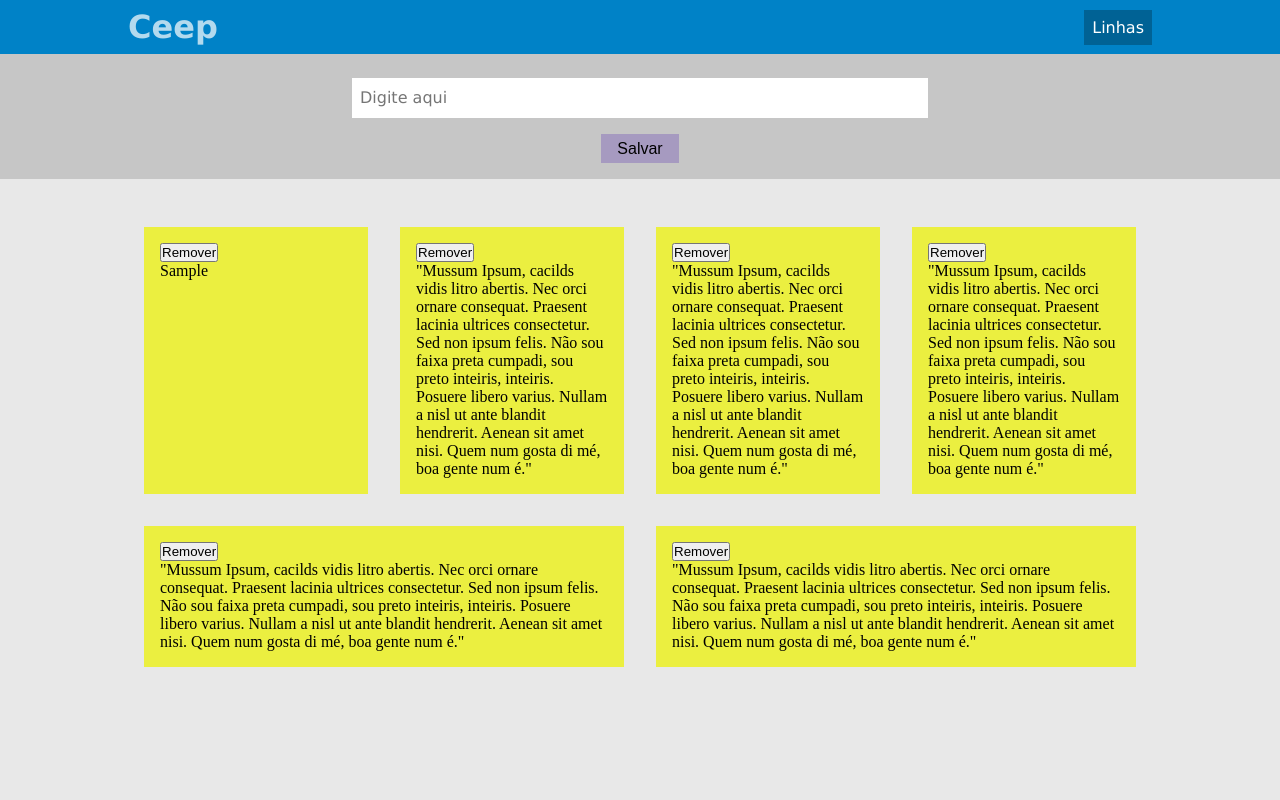
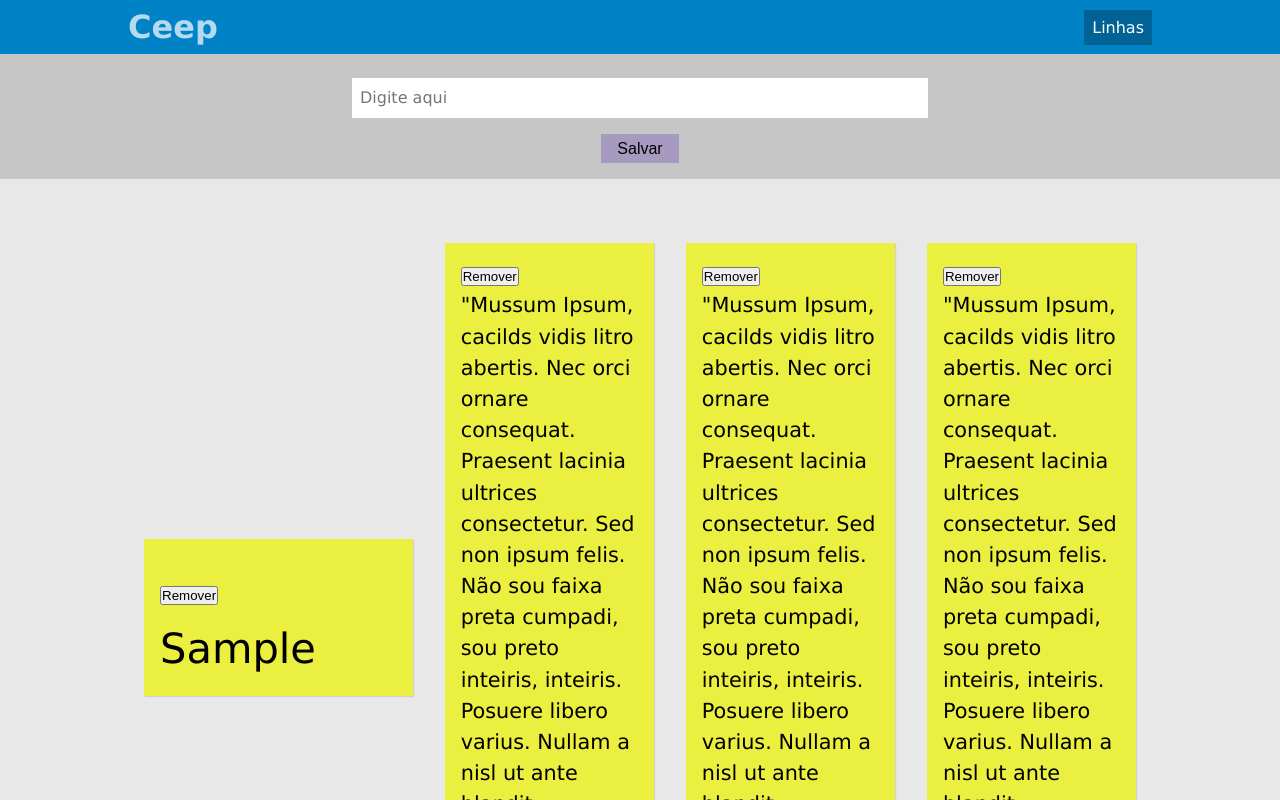
Before and after one commit to raigomes/WD47-Ceep, a plain HTML site: page principal.html in a window 1280 px wide. Both pictures are taken after typing "Sample" into the empty fields and a click on the input "Salvar". Shown: the top 800 px of the page. Drawn offline with Linux system fonts and the light colour scheme.

Commit message:
Incluindo variações de tamanho da fonte do cartão via JS

```diff
--- a/css/cartao.css
+++ b/css/cartao.css
@@ -19,4 +19,22 @@
 		vertical-align: top;
 	}
 
+	.cartao--textoPequeno {
+		font-size: 1em;
+		width: 11em;
+		flex-basis: 11em;
+	}
+
+	.cartao--textoMedio {
+		font-size: 1.5em;
+		width: 9em;
+		flex-basis: 9em;
+	}
+
+	.cartao--textoGrande {
+		font-size: 2em;
+		width: 6em;
+		flex-basis: 6em;
+	}
+
 }
--- /dev/null
+++ b/css/mural.css
@@ -0,0 +1,16 @@
+.mural {
+	font-size: 1.2 rem;
+}
+
+@media (min-width: 610px) {
+	.mural {
+		align-items: flex-start;
+	}
+}
+
+@media (min-width: 900px) {
+	.mural {
+		align-items: center;
+		font-size: 1.3rem;
+	}
+}
--- a/js/principal.js
+++ b/js/principal.js
@@ -55,9 +55,12 @@ $(".novoCartao").submit(function(event){
 		var conteudoTag = $("<p>").addClass("cartao-conteudo")
 								.append(conteudo);
 
+		var tipoCartao = decideTipoCartao(conteudo);
+
 		//Acrescenta o append para colocar a div opcoes no cartao
 		$("<div>").attr("id", "cartao_" + contador)
 				.addClass("cartao")
+				.addClass(tipoCartao)
 				.append(opcoes)
 				.append(conteudoTag)
 				.prependTo(".mural");
@@ -71,3 +74,29 @@ function formatText (content) {
 			   .replace(/\*\*(.*)\*\*/g,"<b>$1</b>") //Negrito com **Texto**
 			   .replace(/\*(.*)\*/g,"<em>$1</em>"); //Italico com *Texto*
 }
+
+/* Tamanho dos textos dos cartoes*/
+function decideTipoCartao(conteudo) {
+	var quebras = conteudo.split("<br>").length;
+	var totalDeLetras = conteudo.replace(/<br>/g,"").length;
+
+	var ultimoMaior = "";
+	conteudo.replace(/<br>/g, " ")
+			.split(" ")
+			.forEach(function(palavra){
+				if(palavra.length > ultimoMaior.length) {
+					ultimoMaior = palavra;
+				}
+			});
+	var tamMaior = ultimoMaior.length;
+
+	var tipoCartao = "cartao--textoPequeno";
+	if (tamMaior < 9 && quebras < 5 && totalDeLetras < 55) {
+		tipoCartao = "cartao--textoGrande";
+	}
+	else if (tamMaior < 12 && quebras < 6 && totalDeLetras < 75) {
+		tipoCartao = "cartao--textoMedio";
+	}
+	console.log(quebras + " " + totalDeLetras + " " + tamMaior);
+	return tipoCartao;
+}
--- a/principal.html
+++ b/principal.html
@@ -7,6 +7,8 @@
 	<link rel="stylesheet" href="css/estilos.css">
 	<link rel="stylesheet" href="css/cabecalho.css">
 	<link rel="stylesheet" href="css/opcoesDaPagina.css">
+	<link rel="stylesheet" href="css/cartao.css">
+	<link rel="stylesheet" href="css/mural.css">
 	<!--<link rel="stylesheet" href="css/opcoesDoCartao.css">-->
 	<link rel="stylesheet" href="css/novoCartao.css">
 </head>
@@ -16,6 +18,7 @@
 		<div class="opcoesDaPagina">
 			<button id="mudaLayout" class="opcoesDaPagina-opcao opcoesDaPagina-botao">Linhas</button>
 		</div>
+
 	</header>
 
 	<form action="" class="novoCartao container">
```
Also changed, not shown: README.md.
